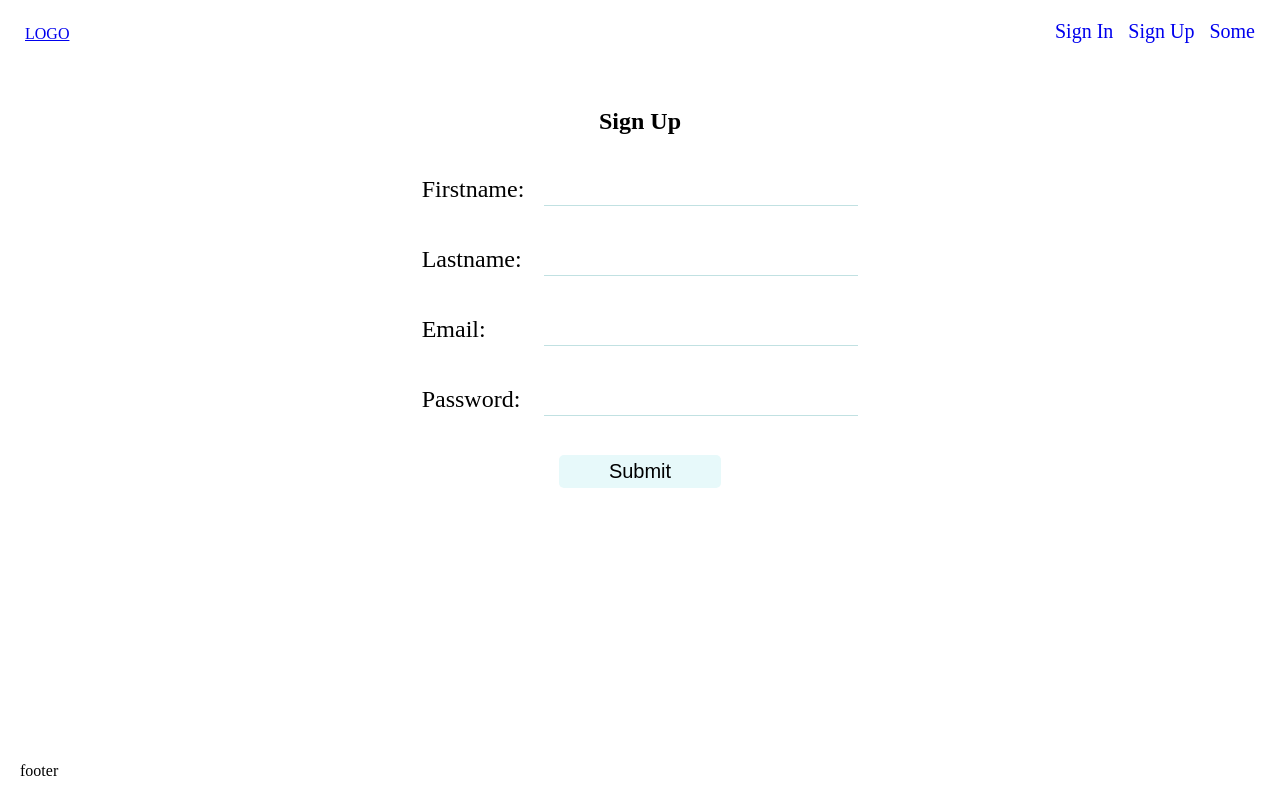
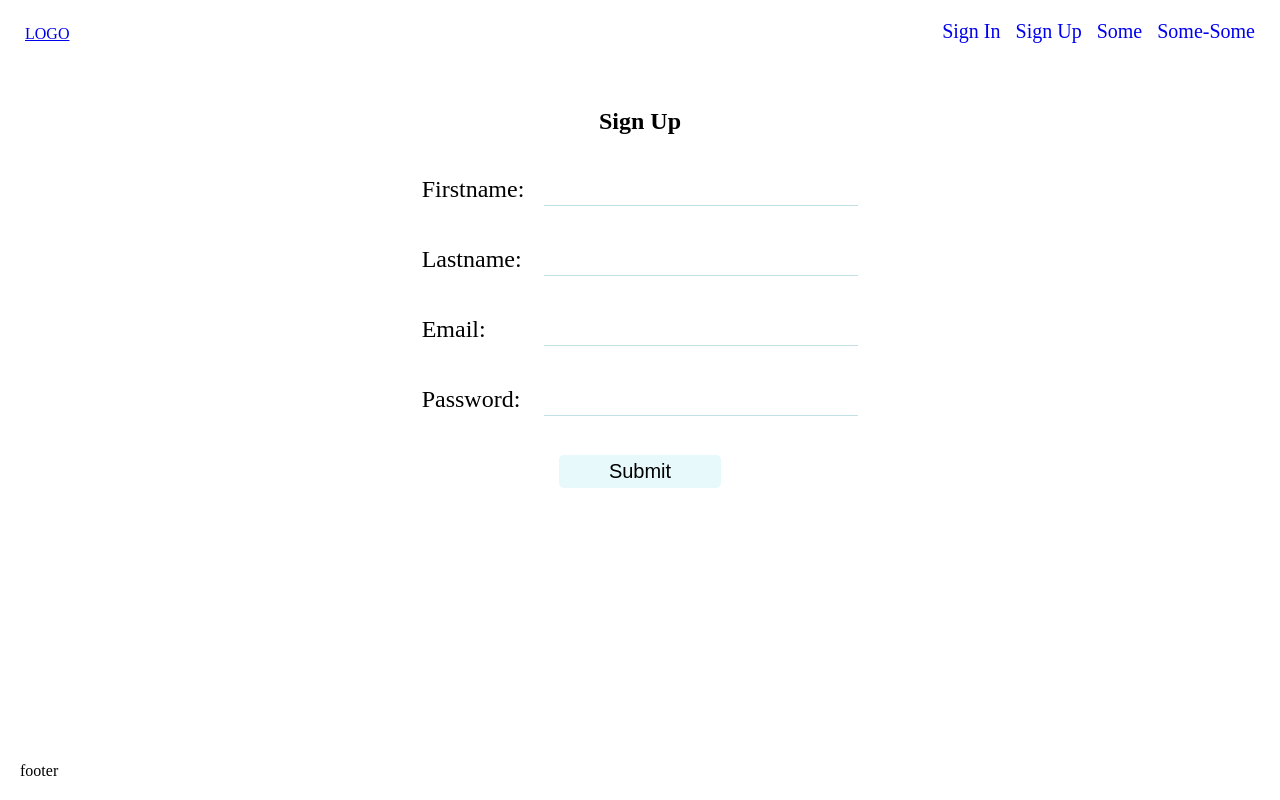
Before and after one commit to zagliadov/task_timer, a React (Create React App) app in the folder frontend/: page /signup in a window 1280 px wide. Built offline with nearby package versions, Linux system fonts and the light colour scheme.

Commit message:
add new link:) test

```diff
--- a/frontend/src/Header/components/Nav/Nav.js
+++ b/frontend/src/Header/components/Nav/Nav.js
@@ -31,6 +31,7 @@ const Nav = () => {
                 }
                 <Link to='/somesome' className={classes.link}>Some</Link>
 
+                <Link to='/somesomesome' className={classes.link}>Some-Some</Link>
 
         </nav>
     );
```
